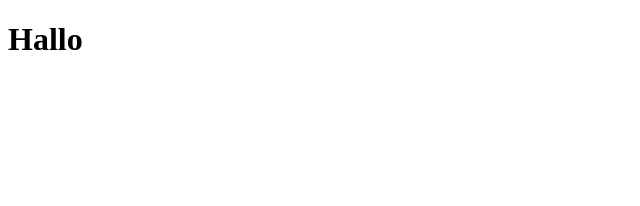
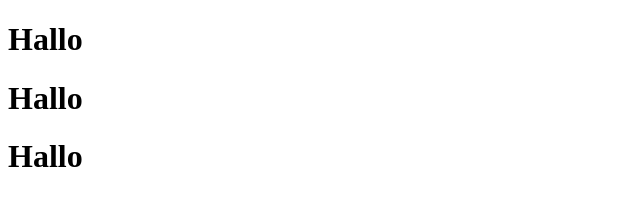
Before and after one commit to MeatMahjong/Projects, a plain HTML site: page Emne1/test2.html in a window 1280 px wide. Shown: the whole page, without its empty margins (0-640 px from the left). Drawn offline with Linux system fonts and the light colour scheme.

Commit message:
Update test2.html

```diff
--- a/Emne1/test2.html
+++ b/Emne1/test2.html
@@ -7,5 +7,8 @@
 </head>
 <body>
     <h1>Hallo</h1>
+    <h1>Hallo</h1>
+    <h1>Hallo</h1>
+
 </body>
 </html>
```
